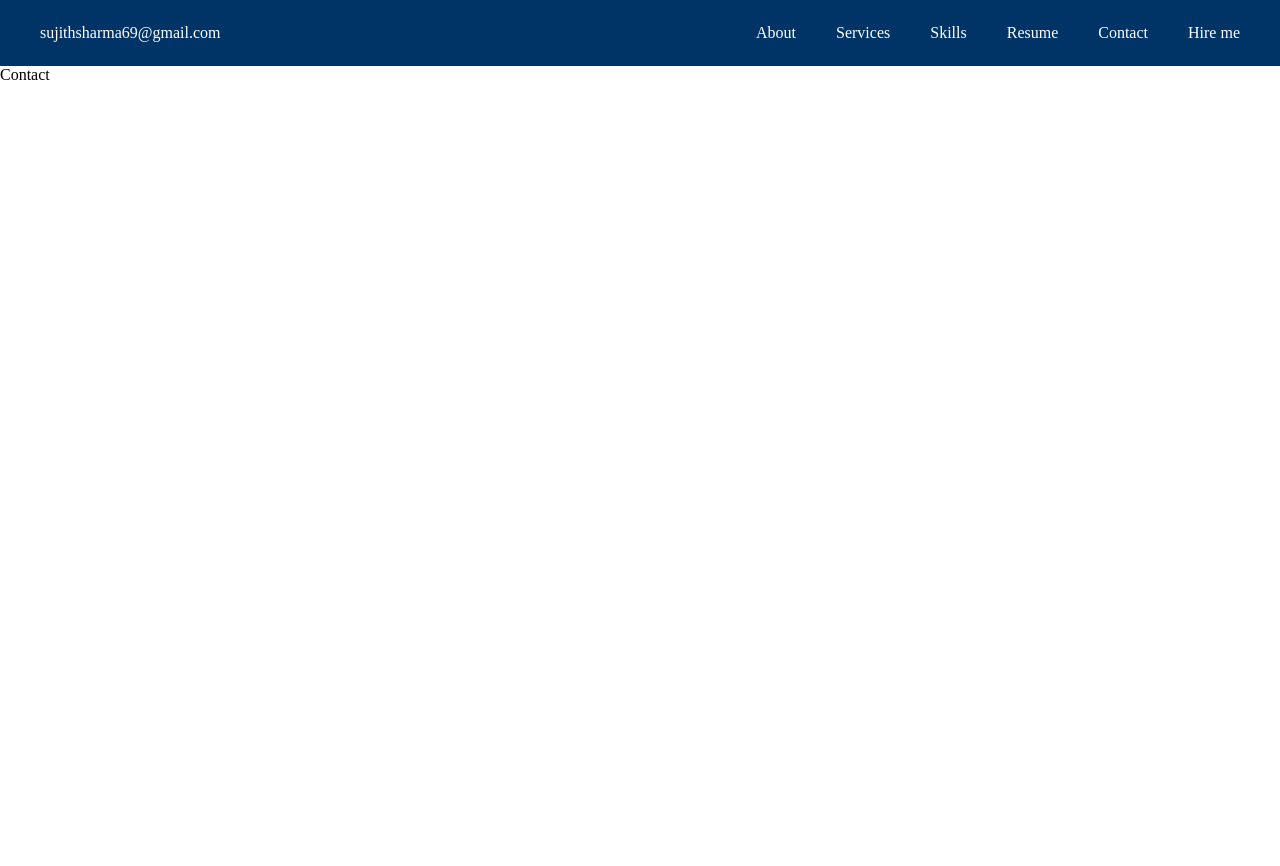
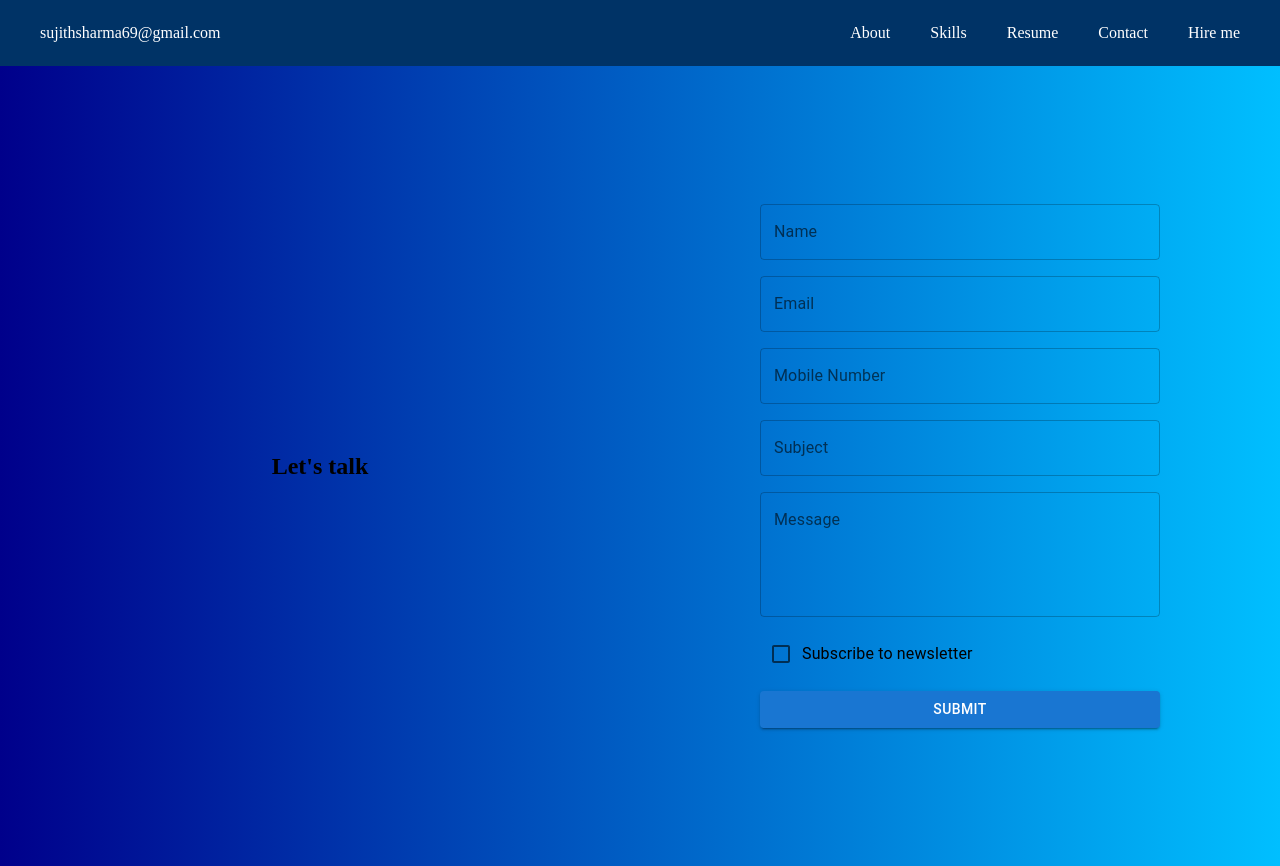
Before and after one commit to Sharma2812/basics, a React (Vite) app in the folder portfolio/: page /contact in a window 1280 px wide. Before the commit the page ends 800 px from the top, so only its background shows below. Built offline with nearby package versions, Linux system fonts and the light colour scheme.

Commit message:
Updated  about page

```diff
--- a/portfolio/package.json
+++ b/portfolio/package.json
@@ -17,7 +17,8 @@
     "formik": "^2.4.5",
     "react": "^18.2.0",
     "react-dom": "^18.2.0",
-    "react-router-dom": "^6.22.3"
+    "react-router-dom": "^6.22.3",
+    "yup": "^1.4.0"
   },
   "devDependencies": {
     "@types/react": "^18.2.64",
--- a/portfolio/src/Components/About.tsx
+++ b/portfolio/src/Components/About.tsx
@@ -1,12 +1,19 @@
 import { Box, Typography } from "@mui/material";
 import { aboutData } from "../datas/AboutData";
 import photo from "../assets/photo.jpeg";
+import LinkedInIcon from "@mui/icons-material/LinkedIn";
+import InstagramIcon from "@mui/icons-material/Instagram";
+import EmailIcon from "@mui/icons-material/Email";
+
 const About = () => {
+  const handleLinkClick = (url:string) => {
+    window.open(url, "_blank");
+  };
+
   return (
     <Box
       sx={{
         display: "flex",
-        flexDirection: "column",
         justifyContent: "center",
         alignItems: "center",
         height: "100vh",
@@ -25,6 +32,58 @@ const About = () => {
         <Typography variant="h5" gutterBottom>
           {aboutData.description}
         </Typography>
+        <Typography variant="h6" sx={{ color: "white", mb: 2 }}>
+          Connect with me:
+        </Typography>
+
+        <Box
+          sx={{
+            display: "flex",
+            alignItems: "center",
+            justifyContent: "center",
+            gap: 2,
+          }}
+        >
+          <Box sx={{ display: "flex", alignItems: "center" }}>
+            <LinkedInIcon
+              sx={{ color: "white", mr: 1, cursor: "pointer" }}
+              onClick={() => handleLinkClick("https://www.linkedin.com/in/sharma96/")}
+            />
+            <Typography
+              variant="body1"
+              sx={{ color: "white", cursor: "pointer" }}
+              onClick={() => handleLinkClick("https://www.linkedin.com/in/sharma96/")}
+            >
+              LinkedIn
+            </Typography>
+          </Box>
+          <Box sx={{ display: "flex", alignItems: "center" }}>
+            <InstagramIcon
+              sx={{ color: "white", mr: 1, cursor: "pointer" }}
+              onClick={() => handleLinkClick("https://www.instagram.com/sujith_sharma69?igsh=MWZoeHhsejJ4dDkwcA==")}
+            />
+            <Typography
+              variant="body1"
+              sx={{ color: "white", cursor: "pointer" }}
+              onClick={() => handleLinkClick("https://www.instagram.com/sujith_sharma69?igsh=MWZoeHhsejJ4dDkwcA==")}
+            >
+              Instagram
+            </Typography>
+          </Box>
+          <Box sx={{ display: "flex", alignItems: "center" }}>
+            <EmailIcon
+              sx={{ color: "white", mr: 1, cursor: "pointer" }}
+              onClick={() => handleLinkClick("mailto:sujithsharma69@gmail.com")}
+            />
+            <Typography
+              variant="body1"
+              sx={{ color: "white", cursor: "pointer" }}
+              onClick={() => handleLinkClick("mailto:sujithsharma69@gmail.com")}
+            >
+              Email
+            </Typography>
+          </Box>
+        </Box>
       </Box>
     </Box>
   );
--- a/portfolio/src/Components/Contact.tsx
+++ b/portfolio/src/Components/Contact.tsx
@@ -1,8 +1,29 @@
+import {
+  Box
+} from "@mui/material";
+import Form from "../pages/Form";
 
 const Contact = () => {
+
   return (
-    <div>Contact</div>
-  )
-}
+    <Box
+      sx={{
+        display: "flex",
+        justifyContent: "space-between",
+        alignItems: "center",
+        minHeight: "100vh",
+        backgroundImage: "linear-gradient(to right, #00008B, #00BFFF)",
+
+      }}
+    >
+      <Box sx={{ flex: 1, textAlign: "center" }}>
+        <h2>Let's talk</h2>
+      </Box>
+      <Box sx={{ flex: 1, display: "flex", justifyContent: "center" }}>
+        <Form />
+      </Box>
+    </Box>
+  );
+};
 
 export default Contact;
--- a/portfolio/src/Components/Services.tsx
+++ /dev/null
@@ -1,8 +0,0 @@
-
-const Services = () => {
-  return (
-    <div>Services</div>
-  )
-}
-
-export default Services;
--- a/portfolio/src/NavBar/Navbar.tsx
+++ b/portfolio/src/NavBar/Navbar.tsx
@@ -41,7 +41,6 @@ const Navbar = () => {
           }}
         >
           <StyledLink to={"/about"}>About</StyledLink>
-          <StyledLink to={"/services"}>Services</StyledLink>
           <StyledLink to={"/skills"}>Skills</StyledLink>
           <StyledLink to={"/resume"}>Resume</StyledLink>
           <StyledLink to={"/contact"}>Contact</StyledLink>
--- a/portfolio/src/Routing/Router.tsx
+++ b/portfolio/src/Routing/Router.tsx
@@ -3,7 +3,6 @@ import Navbar from "../NavBar/Navbar";
 import About from "../Components/About";
 import Contact from "../Components/Contact";
 import Resume from "../Components/Resume";
-import Services from "../Components/Services";
 import Skills from "../Components/Skills";
 
 export const router = createBrowserRouter([
@@ -28,10 +27,6 @@ export const router = createBrowserRouter([
         element: <Resume />,
       },
       {
-        path: "services",
-        element: <Services />,
-      },
-      {
         path: "skills",
         element: <Skills />,
       },
--- /dev/null
+++ b/portfolio/src/pages/Form.tsx
@@ -0,0 +1,102 @@
+import { Stack, TextField, FormControlLabel, Checkbox, Button } from "@mui/material";
+import {  Form, Field, Formik } from 'formik';
+import * as Yup from 'yup';
+
+const validationSchema = Yup.object().shape({
+  name: Yup.string().required('Name is required'),
+  email: Yup.string().email('Invalid email').required('Email is required'),
+  subject: Yup.string().required('Subject is required'),
+  message: Yup.string().required('Message is required'),
+  mobile: Yup.string().required('Mobile number is required'),
+});
+
+const MyForm = () => {
+  return (
+    <Formik
+      initialValues={{
+        name: '',
+        email: '',
+        subject: '',
+        message: '',
+        subscribe: false,
+        mobile: ''
+      }}
+      validationSchema={validationSchema}
+      onSubmit={(values, { resetForm }) => {
+        // Handle form submission here
+        console.log(values);
+        resetForm(); // Optionally reset the form after submission
+      }}
+    >
+      {({ errors, touched, handleChange }) => (
+        <Form style={{ width: "100%", display: "flex", justifyContent: "center" }}>
+          <Stack spacing={2} sx={{ width: "100%", maxWidth: 400 }}>
+            <Field
+              as={TextField}
+              label="Name"
+              variant="outlined"
+              name="name"
+              error={errors.name && touched.name}
+              helperText={errors.name && touched.name && errors.name}
+              onChange={handleChange}
+            />
+            <Field
+              as={TextField}
+              label="Email"
+              variant="outlined"
+              type="email"
+              name="email"
+              error={errors.email && touched.email}
+              helperText={errors.email && touched.email && errors.email}
+              onChange={handleChange}
+            />
+            <Field
+              as={TextField}
+              label="Mobile Number"
+              variant="outlined"
+              name="mobile"
+              error={errors.mobile && touched.mobile}
+              helperText={errors.mobile && touched.mobile && errors.mobile}
+              onChange={handleChange}
+            />
+            <Field
+              as={TextField}
+              label="Subject"
+              variant="outlined"
+              name="subject"
+              error={errors.subject && touched.subject}
+              helperText={errors.subject && touched.subject && errors.subject}
+              onChange={handleChange}
+            />
+            <Field
+              as={TextField}
+              label="Message"
+              variant="outlined"
+              multiline
+              rows={4}
+              name="message"
+              error={errors.message && touched.message}
+              helperText={errors.message && touched.message && errors.message}
+              onChange={handleChange}
+            />
+            <FormControlLabel
+              control={
+                <Field
+                  as={Checkbox}
+                  name="subscribe"
+                  color="primary"
+                />
+              }
+              label="Subscribe to newsletter"
+            />
+            <Button variant="contained" color="primary" type="submit">
+              Submit
+            </Button>
+          </Stack>
+        </Form>
+      )}
+    </Formik>
+  );
+};
+
+export default MyForm;
```
Also changed, not shown: 1 other file (tests, documents, lock files or other folders).
